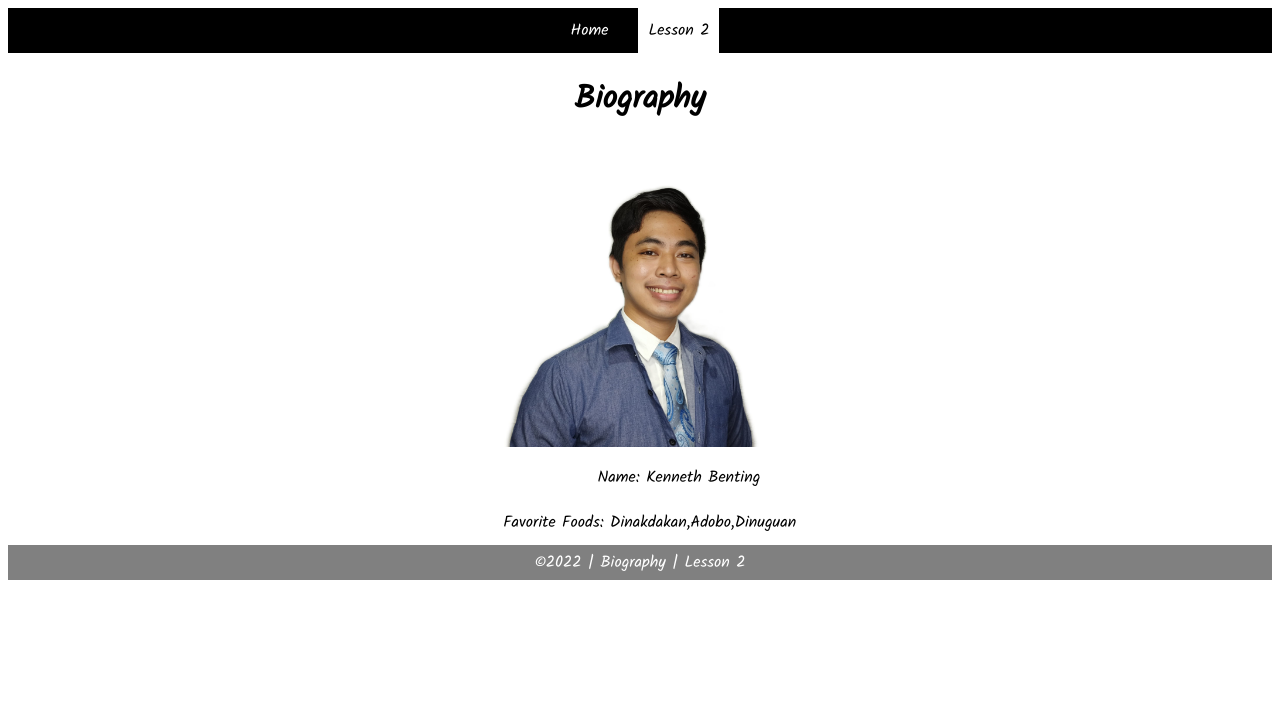
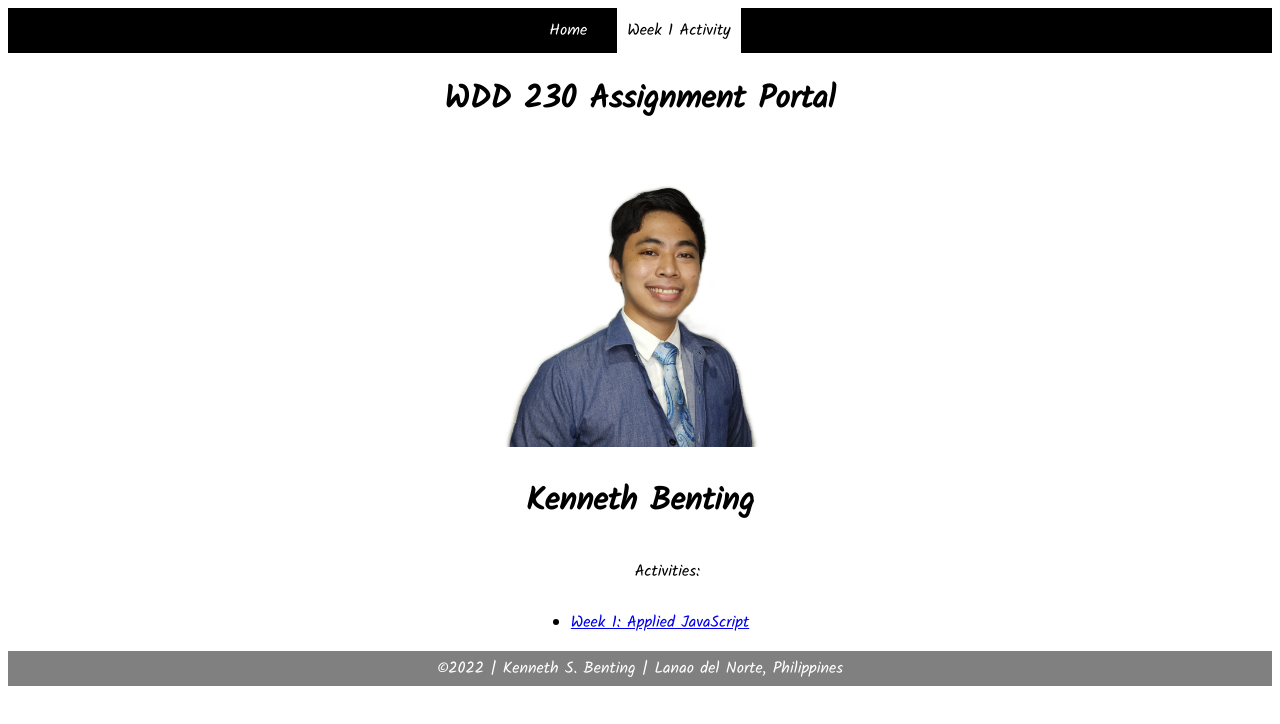
Before and after one commit to KennethShin21/wdd230, a plain HTML site: page index.html in a window 1280 px wide. Drawn offline with Linux system fonts and the light colour scheme.

Commit message:
updates and changes

```diff
--- a/index.html
+++ b/index.html
@@ -5,7 +5,7 @@
     <meta charset="UTF-8">
     <meta name="viewport" content="width=device-width, initial-scale=1.0">
     <meta http-equiv="X-UA-Compatible" content="ie=edge">
-    <title>Biography | Lesson 2</title>
+    <title></title>
     <link href="https://fonts.googleapis.com/css?family=Kalam&display=swap" rel="stylesheet">
     <link rel="stylesheet" href="styles/main.css">
 </head>
@@ -15,27 +15,27 @@
         <ul id="menu">
             <li><a id="toggleMenu">&equiv;</a></li>
             <li><a href="#">Home</a></li>
-            <li><a href="#" class="active">Lesson 2</a></li>
+            <li><a href="https://codepen.io/Kenneth-Suniega-Benting/pen/rNrjxJx" target="_blank" class="active">Week 1 Activity</a></li>
         </ul>
     </nav>
     <header>
-        <h1>Biography</h1>
+        <h1>WDD 230 Assignment Portal</h1>
         <img id = "photo" src="images/placeholder.png" alt="Photo">
+        <h1>Kenneth Benting</h1>
     </header>
     <main>
         <section>
             <div>
-                <label>Name:</label>
-                <span id="name"></span>
+                <label>Activities:</label>
+                <span id="activities"></span>
             </div>
-            <div>
-                <label>Favorite Foods:</label>
-                <span id="food"></span>
-            </div>
+            <ul>
+              <li><a href="https://codepen.io/Kenneth-Suniega-Benting/pen/rNrjxJx" target="_blank">Week 1: Applied JavaScript</a></li>
+            </ul>
         </section>
     </main>
     <footer>
-        &copy;<span id="year"></span> | Biography | Lesson 2
+        &copy;<span id="year"></span> | Kenneth S. Benting | Lanao del Norte, Philippines
     </footer>
     <script src="scripts/main.js"></script>
     <script src="scripts/task2.js"></script>
--- a/scripts/task2.js
+++ b/scripts/task2.js
@@ -1,55 +1,16 @@
-/* Lesson 2 */
 
-/* VARIABLES */
-
-// Step 1: declare and instantiate a variable to hold your name
-const newName = "Kenneth Benting";
-// Step 2: place the value of the name variable into the HTML file (hint: document.querySelector())
-document.querySelector('#name').textContent = newName;
-
-// Step 3: declare and instantiate a variable to hold the current year
+// declare and instantiate a variable to hold the current year
 const currentYear = 2022;
 
-// Step 4: place the value of the current year variable into the HTML file
+//place the value of the current year variable into the HTML file
 document.querySelector('#year').textContent = currentYear;
 
-// Step 5: declare and instantiate a variable to hold the name of your picture
+//declare and instantiate a variable to hold the name of your picture
 const myPicture = "Kenneth's Picture"
 
-// Step 6: copy your image into the "images" folder
+// copy your image into the "images" folder
 
 
-// Step 7: place the value of the picture variable into the HTML file (hint: document.querySelector().setAttribute())
+// place the value of the picture variable into the HTML file (hint: document.querySelector().setAttribute())
 document.querySelector('#photo').src = 'images/myPic.jpg';
 document.querySelector('#photo').setAttribute('width', '300px');
-
-
-
-/* ARRAYS */
-
-// Step 1: declare and instantiate an array variable to hold your favorite foods
-const favoriteFoods = ["Curry", "Dinakdakan", "Adobo", "Dinuguan"]
-
-// Step 2: place the values of the favorite foods variable into the HTML file
-document.querySelector('#food').textContent = favoriteFoods.toString();
-
-// Step 3: declare and instantiate a variable to hold another favorite food
-const otherFood = "Kaldereta";
-
-// Step 4: add the variable holding another favorite food to the favorite food array
-favoriteFoods.push(otherFood);
-
-// Step 5: repeat Step 2
-document.querySelector('#food').textContent = favoriteFoods.toString();
-
-// Step 6: remove the first element in the favorite foods array
-favoriteFoods.shift();
-
-// Step 7: repeat Step 2
-document.querySelector('#food').textContent = favoriteFoods.toString();
-
-// Step 8: remove the last element in the favorite foods array
-favoriteFoods.pop();
-
-// Step 7: repeat Step 2
-document.querySelector('#food').textContent = favoriteFoods.toString();
```
